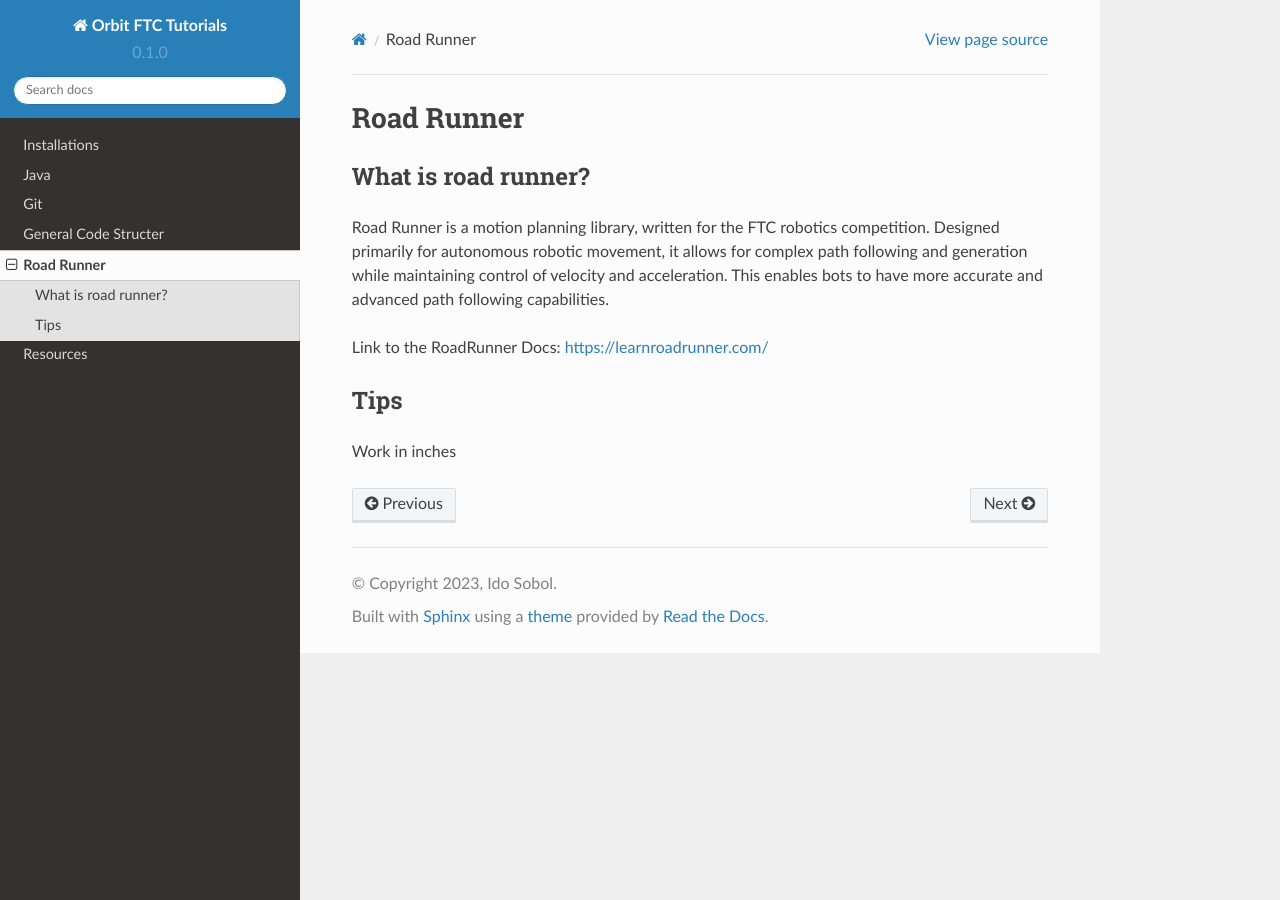
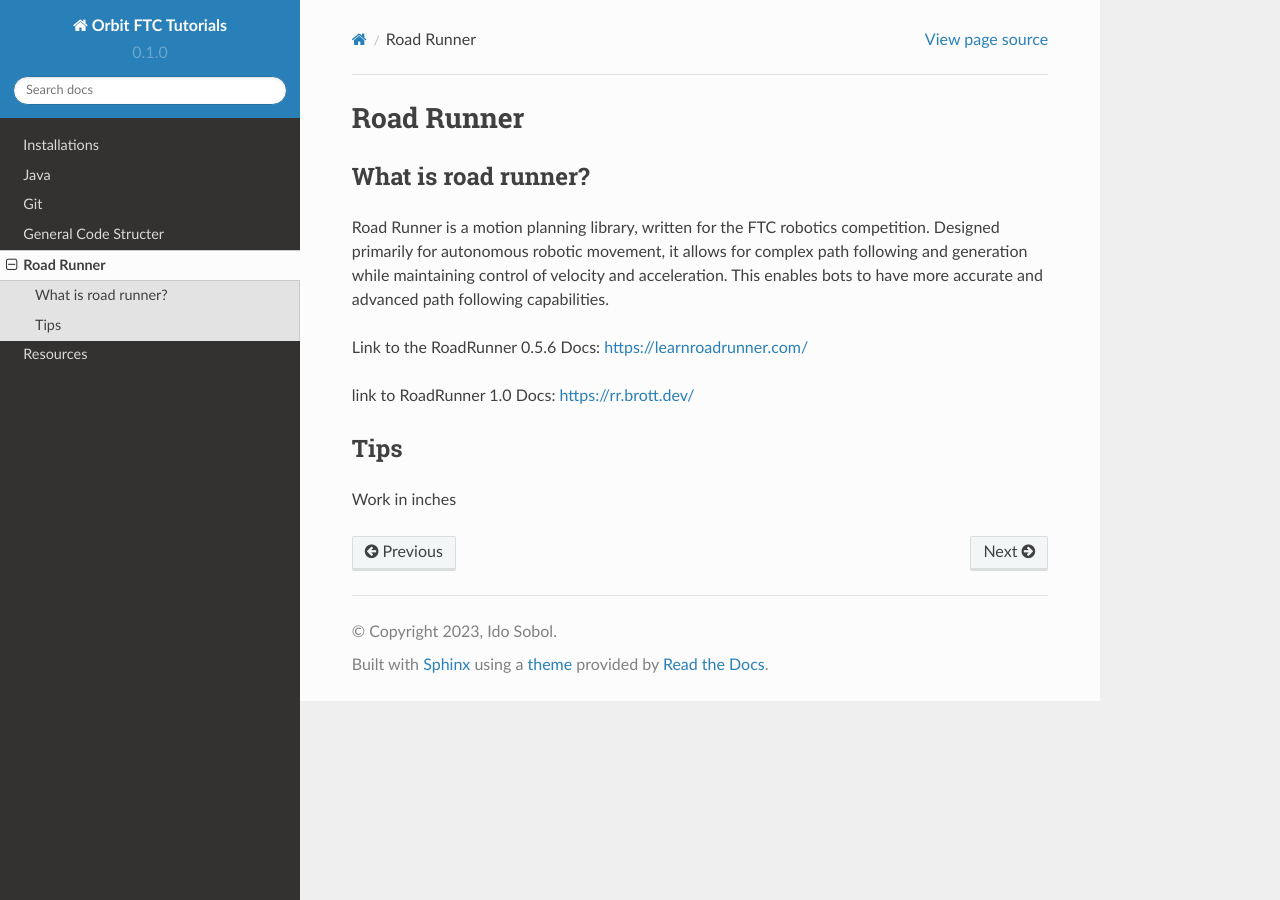
Before and after one commit to FTC-ORBIT/Tutorials-Docs, a Sphinx documentation site: the page built from docs/source/roadrunner.rst, in a window 1280 px wide. Built offline with Sphinx 7.4.7 and the Read the Docs theme 2.0.0, drawn with Linux system fonts in a browser that asks for light colours.

Commit message:
Update roadrunner.rst
add a link to the new Docs for the roadrunner 1.0

```diff
--- a/docs/source/roadrunner.rst
+++ b/docs/source/roadrunner.rst
@@ -7,8 +7,11 @@ Road Runner is a motion planning library, written for the FTC robotics competiti
 Designed primarily for autonomous robotic movement, it allows for complex path following and generation while maintaining control of velocity and acceleration.
 This enables bots to have more accurate and advanced path following capabilities.
 
-Link to the RoadRunner Docs:
+Link to the RoadRunner 0.5.6 Docs:
 https://learnroadrunner.com/
+
+link to RoadRunner 1.0 Docs:
+https://rr.brott.dev/
 
 Tips
 ----------------
```
